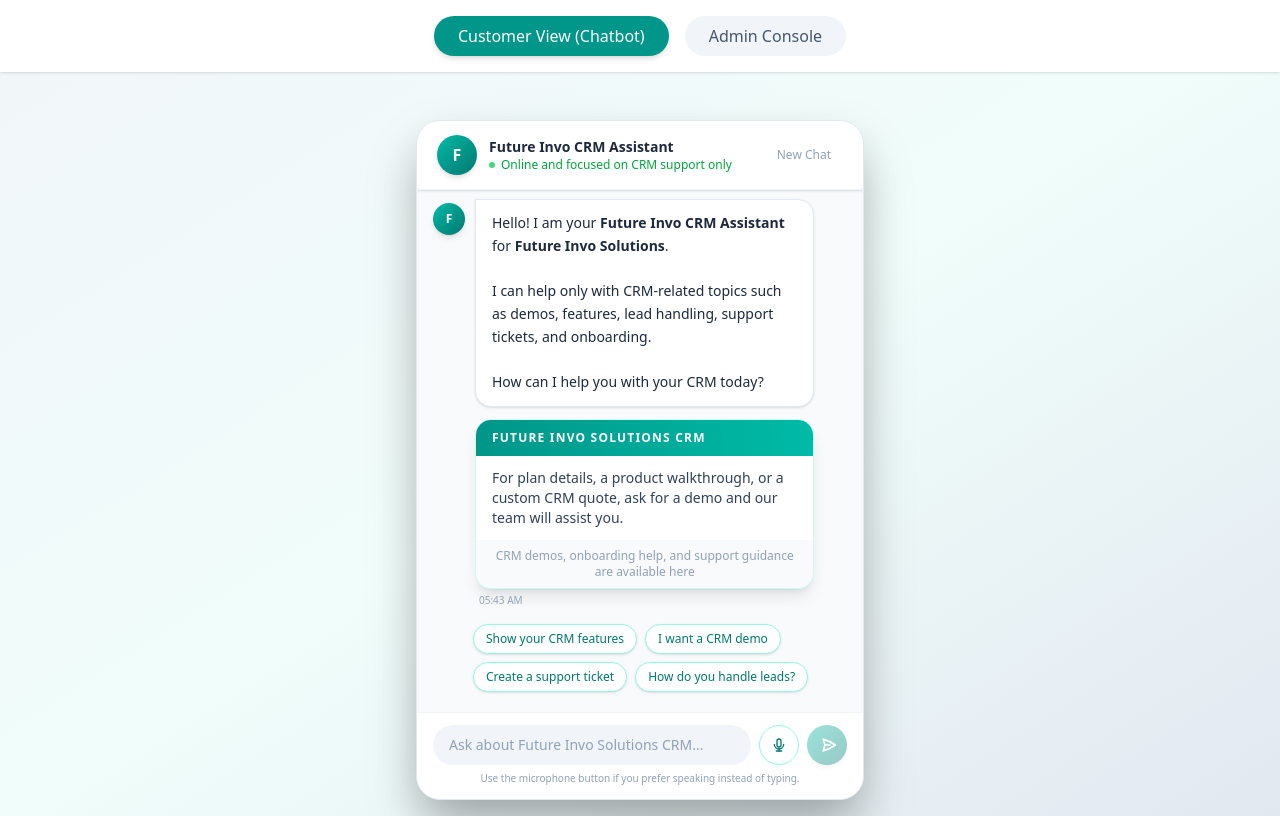
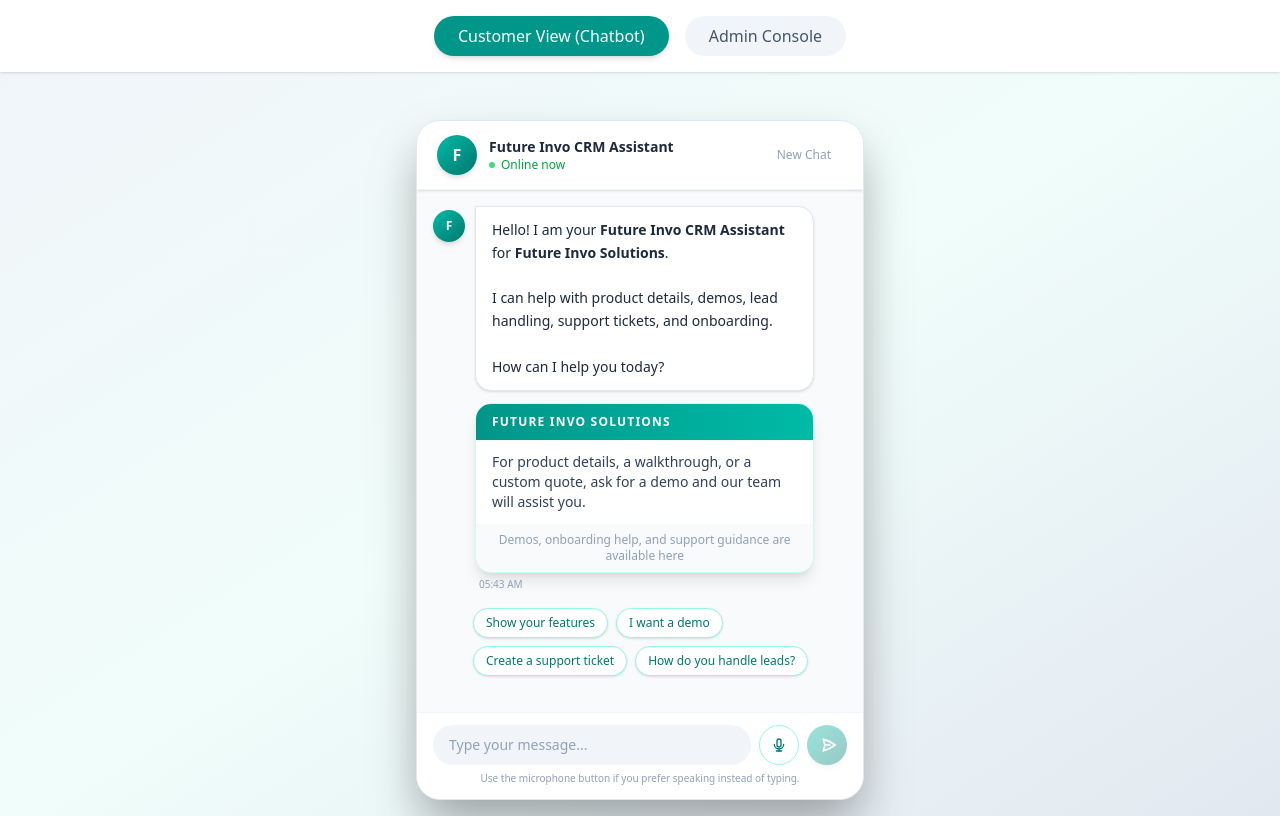
Before and after one commit to Abhikantamani/crm-backend, a React (Vite) app in the folder crm-frontend/: page / in a window 1280 px wide. Built offline with nearby package versions, Linux system fonts and the light colour scheme.

Commit message:
Soften chatbot UI wording

```diff
--- a/crm-frontend/src/components/CrmChatbot.jsx
+++ b/crm-frontend/src/components/CrmChatbot.jsx
@@ -11,13 +11,13 @@ function generateSessionId() {
 const PricingCard = () => (
   <div className="mt-3 w-full max-w-sm overflow-hidden rounded-2xl border border-teal-100 bg-white shadow-lg">
     <div className="bg-gradient-to-r from-teal-600 to-teal-500 px-4 py-2.5">
-      <p className="text-xs font-bold uppercase tracking-widest text-white">{COMPANY_NAME} CRM</p>
+      <p className="text-xs font-bold uppercase tracking-widest text-white">{COMPANY_NAME}</p>
     </div>
     <div className="px-4 py-3 text-sm text-slate-700">
-      For plan details, a product walkthrough, or a custom CRM quote, ask for a demo and our team will assist you.
+      For product details, a walkthrough, or a custom quote, ask for a demo and our team will assist you.
     </div>
     <div className="bg-slate-50 px-4 py-2 text-center text-xs text-slate-400">
-      CRM demos, onboarding help, and support guidance are available here
+      Demos, onboarding help, and support guidance are available here
     </div>
   </div>
 );
@@ -108,8 +108,8 @@ function MessageBubble({ msg }) {
 }
 
 const CHIPS = [
-  'Show your CRM features',
-  'I want a CRM demo',
+  'Show your features',
+  'I want a demo',
   'Create a support ticket',
   'How do you handle leads?',
 ];
@@ -121,7 +121,7 @@ export default function CrmChatbot() {
   const recognitionRef = useRef(null);
   const transcriptRef = useRef('');
 
-  const WELCOME = `Hello! I am your **${ASSISTANT_NAME}** for **${COMPANY_NAME}**.\n\nI can help only with CRM-related topics such as demos, features, lead handling, support tickets, and onboarding.\n\nHow can I help you with your CRM today?`;
+  const WELCOME = `Hello! I am your **${ASSISTANT_NAME}** for **${COMPANY_NAME}**.\n\nI can help with product details, demos, lead handling, support tickets, and onboarding.\n\nHow can I help you today?`;
 
   const [messages, setMessages] = useState([{ sender: 'bot', text: WELCOME }]);
   const [input, setInput] = useState('');
@@ -282,7 +282,7 @@ export default function CrmChatbot() {
             <p className="text-sm font-bold text-slate-800">{ASSISTANT_NAME}</p>
             <div className="flex items-center gap-1.5">
               <span className="h-1.5 w-1.5 animate-pulse rounded-full bg-green-500" />
-              <p className="text-xs font-medium text-green-600">Online and focused on CRM support only</p>
+              <p className="text-xs font-medium text-green-600">Online now</p>
             </div>
           </div>
         </div>
@@ -342,7 +342,7 @@ export default function CrmChatbot() {
             type="text"
             value={input}
             onChange={(event) => setInput(event.target.value)}
-            placeholder="Ask about Future Invo Solutions CRM..."
+            placeholder="Type your message..."
             disabled={isLoading}
             className="flex-1 rounded-full bg-slate-100 px-4 py-2.5 text-sm text-slate-800 transition placeholder:text-slate-400 focus:bg-white focus:outline-none focus:ring-2 focus:ring-teal-400 disabled:opacity-50"
           />
@@ -387,7 +387,7 @@ export default function CrmChatbot() {
               ? 'Listening now. Speak and your words will appear in the input box.'
               : isSpeechSupported
                 ? 'Use the microphone button if you prefer speaking instead of typing.'
-                : `${ASSISTANT_NAME} is focused on CRM questions only.`}
+                : `${ASSISTANT_NAME} is ready to help.`}
         </div>
       </form>
     </div>
```
